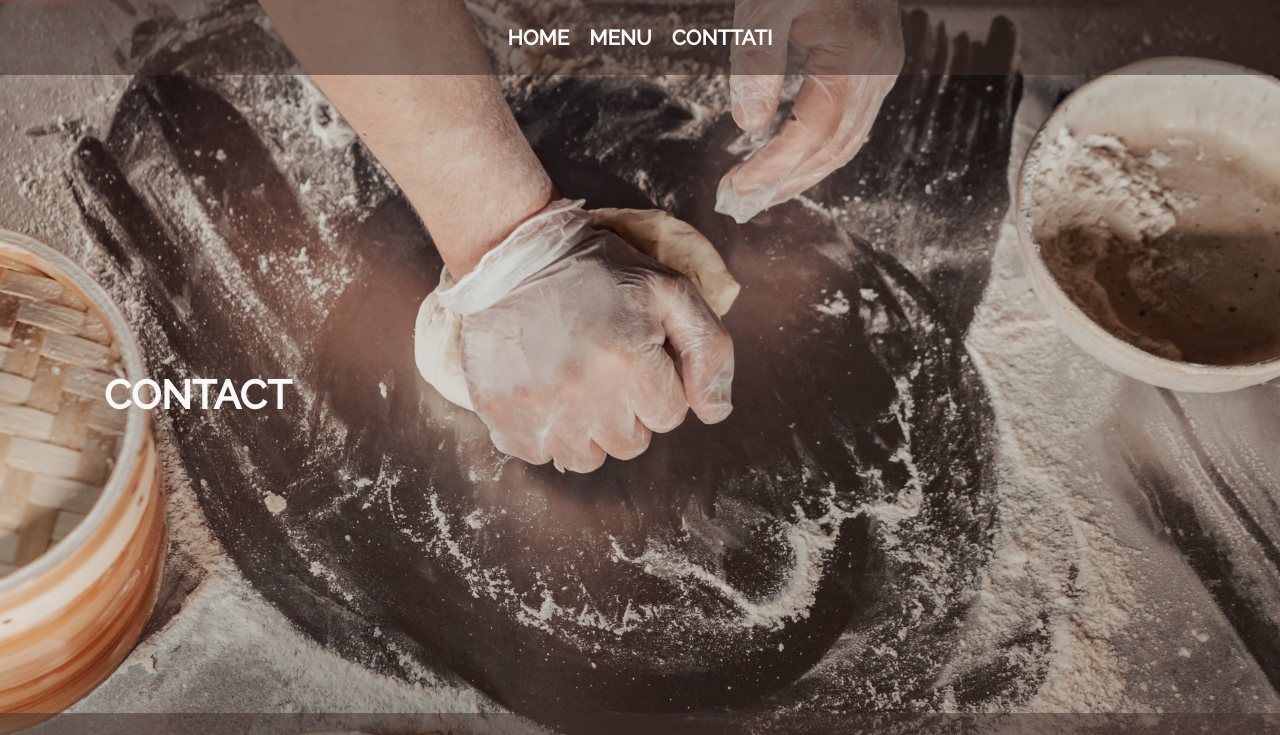
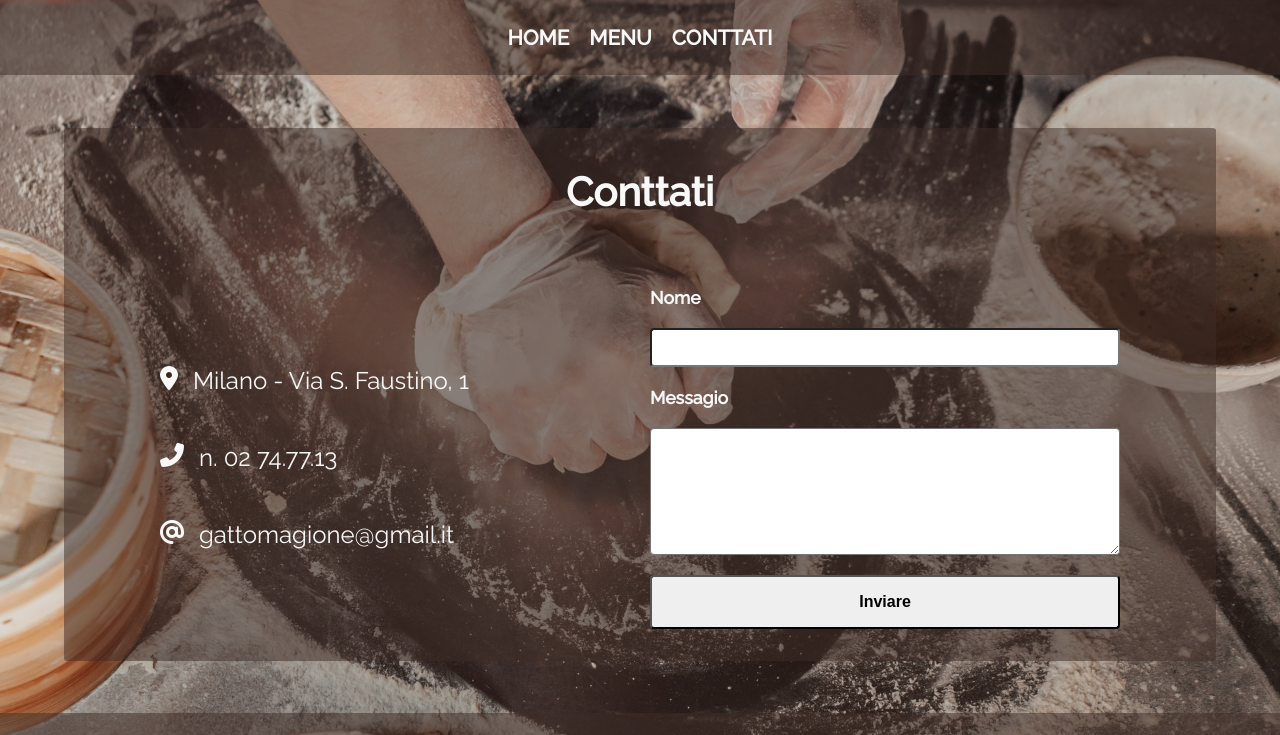
Before and after one commit to LeandroAgustinFernandez/restaurant-page-TOP, a website built with webpack: page dist/index.html in a window 1280 px wide. Both pictures are taken after a click on the link "CONTTATI". Shown: the top 735 px of the page. Built offline with nearby package versions, Linux system fonts and the light colour scheme; files whose address does not match are found by name.

Commit message:
Contact section structure and style

```diff
--- a/src/contact.js
+++ b/src/contact.js
@@ -1,6 +1,61 @@
 export default function contact() {
-    let h1 = document.createElement('h1')
-    h1.classList.add('title');
-    h1.textContent = 'CONTACT'
-    return h1;
+  let section = document.createElement("section");
+  let article = document.createElement("article");
+  article.classList.add("article-contact");
+  let divleft = document.createElement("div");
+  divleft.classList.add("div-contact");
+  let divright = document.createElement("div");
+  divright.classList.add("div-contact");
+  let form = document.createElement('form')
+  let labelName = document.createElement('label')
+  labelName.textContent = 'Nome'
+  let input = document.createElement('input')
+  input.type = 'text'
+  let labelText = document.createElement('label')
+  labelText.textContent = 'Messagio'
+  let textarea = document.createElement('textarea')
+  textarea.rows = 7
+  let button  = document.createElement('button')
+  button.textContent = 'Inviare'
+  form.appendChild(labelName)
+  form.appendChild(input)
+  form.appendChild(labelText)
+  form.appendChild(textarea)
+  form.appendChild(button)
+  let divlocation = document.createElement('div')
+  let ilocation = document.createElement('i')
+  let plocation = document.createElement('p')
+  plocation.textContent = 'Milano - Via S. Faustino, 1';
+  ilocation.setAttribute('class','fa-solid fa-location-dot')
+  divlocation.appendChild(ilocation)
+  divlocation.appendChild(plocation)
+  divlocation.classList.add('divinf')
+  let divtel = document.createElement('div')
+  let itel = document.createElement('i')
+  let ptel = document.createElement('p')
+  ptel.textContent = 'n. 02 74.77.13';
+  itel.setAttribute('class','fa-solid fa-phone-flip')
+  divtel.appendChild(itel)
+  divtel.appendChild(ptel)
+  divtel.classList.add('divinf')
+  let divmail= document.createElement('div')
+  let imail= document.createElement('i')
+  let pmail= document.createElement('p')
+  pmail.textContent = 'gattomagione@gmail.it';
+  imail.setAttribute('class','fa-solid fa-at')
+  divmail.appendChild(imail)
+  divmail.appendChild(pmail)
+  divmail.classList.add('divinf')
+  let h1 = document.createElement("h1");
+  h1.classList.add("title");
+  h1.textContent = "Conttati";
+  divleft.appendChild(divlocation)
+  divleft.appendChild(divtel)
+  divleft.appendChild(divmail)
+  divright.appendChild(form)
+  article.appendChild(divleft);
+  article.appendChild(divright);
+  section.appendChild(h1);
+  section.appendChild(article);
+  return section;
 }
--- a/src/menu.js
+++ b/src/menu.js
@@ -77,8 +77,8 @@ export default function menu() {
     p.textContent = pizza.description;
     let iSlice = document.createElement("i");
     iSlice.setAttribute("class", "fa-solid fa-pizza-slice");
-    spanSlice.textContent = ` Porzione: ${pizza.slice}`;
-    spanComplete.textContent = ` Intera: ${pizza.complete}`;
+    spanSlice.textContent = ` Porzione Eu. ${pizza.slice}`;
+    spanComplete.textContent = ` Intera Eu. ${pizza.complete}`;
     let divTitle = document.createElement('div')
     divTitle.appendChild(iSlice);
     divTitle.appendChild(h2);
--- a/src/styles.css
+++ b/src/styles.css
@@ -38,7 +38,8 @@ section {
   flex: 1;
   border-radius: 3px;
 }
-.article-home {
+.article-home,
+.article-contact {
   display: flex;
   flex-wrap: wrap;
   gap: 20px;
@@ -58,11 +59,12 @@ section {
   text-shadow: 1px 1px rgb(51, 35, 29);
 }
 @media (max-width: 1024px) {
-  .article-home {
+  .article-home,
+  .article-contact {
     flex-direction: column;
     padding: 2em 3em;
   }
-  .divtext > p {
+  .divtext > p,.divinf {
     font-size: 1rem;
   }
 }
@@ -97,9 +99,9 @@ section {
 }
 .article-menu > div > div {
   display: flex;
-  gap:10px;
+  gap: 10px;
 }
-.fa-pizza-slice{
+.fa-pizza-slice {
   font-size: 1.5rem;
 }
 .article-menu p {
@@ -113,6 +115,44 @@ section {
     gap: 1em;
   }
 }
+.div-contact{
+  flex:1;
+  display: flex;
+  flex-direction: column;
+  justify-content: center;
+}
+form {
+  display: flex;
+  flex-direction: column;
+  gap: 20px;
+}
+form > input,
+form > textarea,
+form > button {
+  border-radius: 4px;
+}
+form > label {
+  font-size: 1.1rem;
+  font-weight: bold;
+}
+form > input,
+form > textarea {
+  padding: 10px;
+}
+form > button {
+  padding: 1em;
+  font-weight: bold;
+  font-size: 1rem;
+  cursor:pointer;
+}
+.divinf{
+  display: flex;
+  gap: 15px;
+  font-size: 1.5rem;
+}
+.divinf:nth-child(2){
+  margin: 2em 0;
+}
 footer {
   display: flex;
   align-items: center;
```
Also changed, not shown: dist/main.js.
